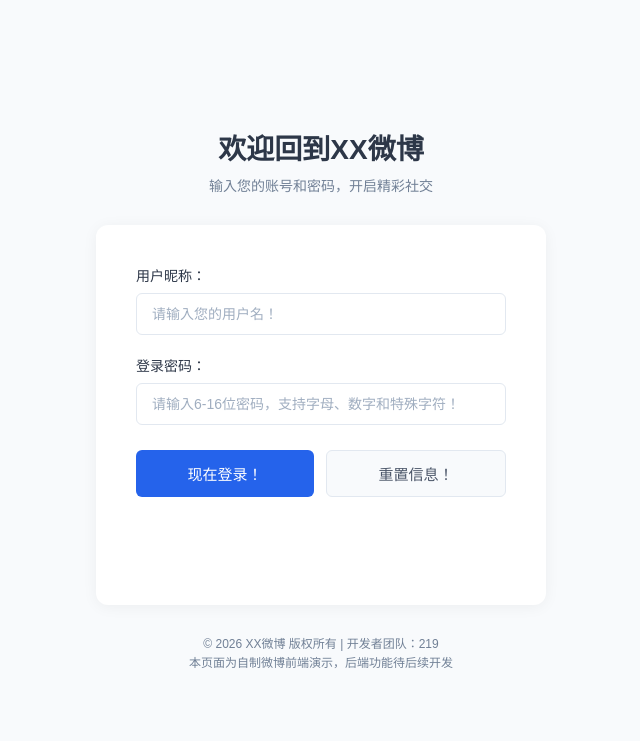
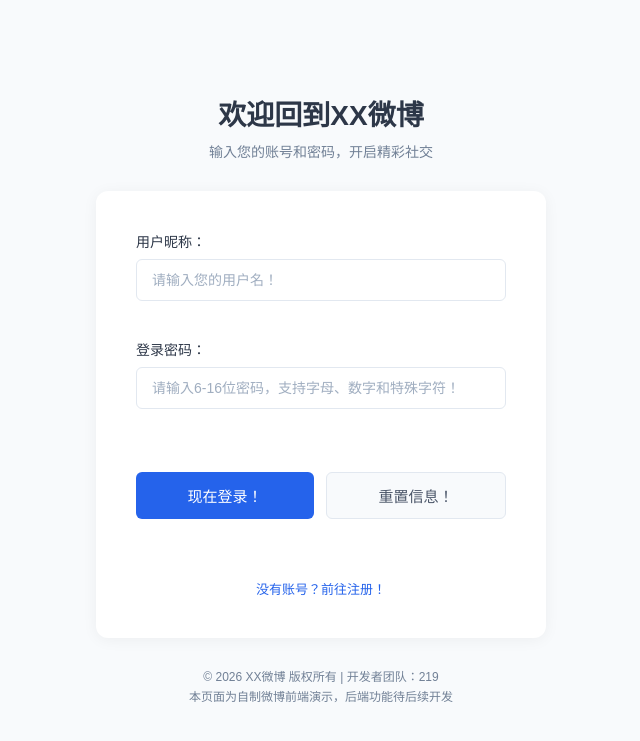
Before and after one commit to visions-1013/blog-system, a PHP site: page /login.php in a window 1280 px wide. Shown: the top 741 px of the page, without its empty margins (319-959 px from the left). Run offline with PHP 8.4, Linux system fonts and the light colour scheme.

Commit message:
login和register的互通优化

```diff
--- a/login.php
+++ b/login.php
@@ -121,7 +121,10 @@ if ($_SERVER['REQUEST_METHOD'] === 'POST') {
                 <button type="submit" id="submit" class="btn-primary">现在登录！</button>
                 <button type="reset" id="reset" class="btn-secondary">重置信息！</button>
             </div>
-            <div id="errInfo" class="err"></div>
+            <div class="err-container">
+                <div id="errInfo" class="err"></div>
+            </div>
+            <div class="waytoregister"><a href="register.php" target="_blank">没有账号？前往注册！</a></div>
         </form>
     </div>
 
--- a/register.php
+++ b/register.php
@@ -128,6 +128,7 @@ if ($_SERVER['REQUEST_METHOD'] === 'POST' && isset($_POST['submit'])) {
                 <input type="submit" name="submit" id="submit" value="现在注册!" class="btn-primary" />
                 <input type="reset" name="reset" id="reset" value="重置信息!" class="btn-secondary">
             </div>
+            <div class="waytoregister"><a href="login.php" target="_blank">前往登录</a></div>
         </form>
     </div>
 
--- a/static/css/style.css
+++ b/static/css/style.css
@@ -131,6 +131,48 @@ body {
     border-color: #cbd5e1;
 }
 
+/* 错误容器样式 */
+.err-container {
+    position: relative;
+    margin-top: 15px;
+    min-height: 30px;
+}
+
+/* 错误信息样式 */
+.err {
+    font-size: 13px;
+    color: darkred;
+    min-height: 18px;
+}
+
+/* 前往注册链接容器样式 - 在err-container内时绝对定位 */
+.err-container .waytoregister {
+    position: absolute;
+    top: 100%;
+    right: 0;
+    margin-top: 5px;
+}
+
+/* 前往注册链接容器样式 - 直接在form内时相对定位 */
+.form-group + .btn-group + .waytoregister,
+.auth-form > form > .waytoregister {
+    margin-top: 15px;
+    text-align: center;
+}
+
+/* 前往注册链接样式 */
+.waytoregister a {
+    color: #2563eb;
+    text-decoration: none;
+    font-size: 13px;
+    transition: color 0.3s;
+}
+
+.waytoregister a:hover {
+    color: #1d4ed8;
+    text-decoration: underline;
+}
+
 /* 底部版权信息样式 */
 .auth-footer {
     text-align: center;
```
